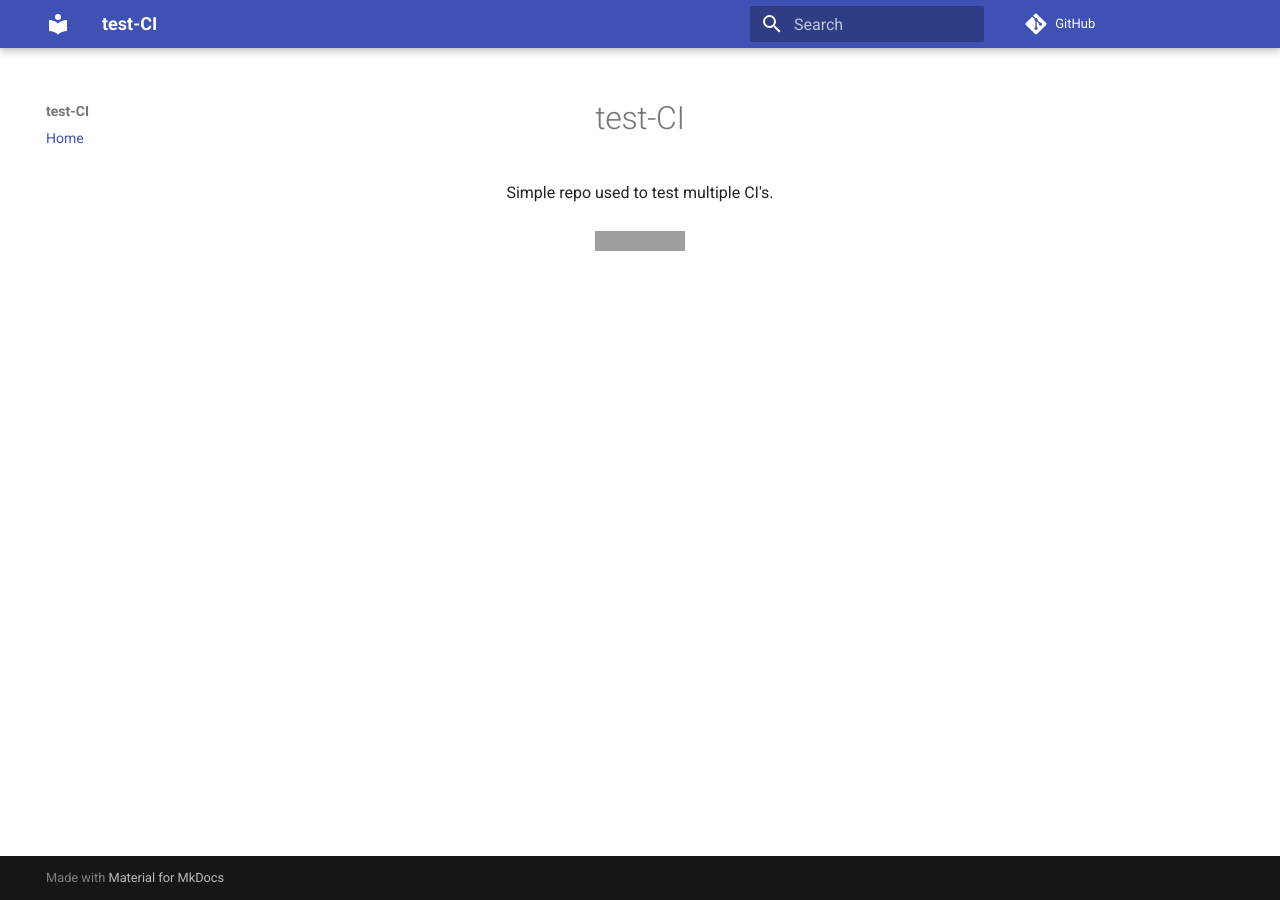
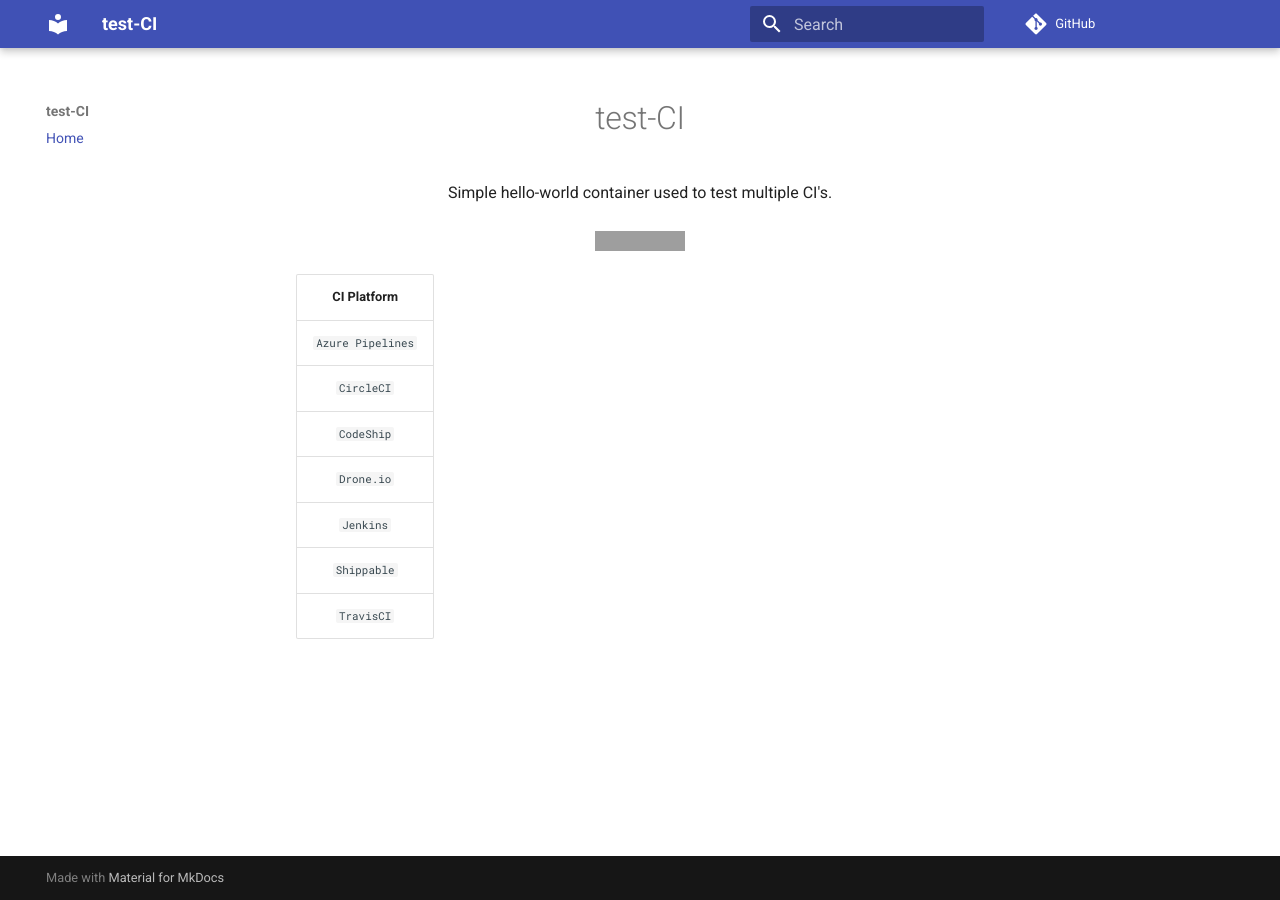
Before and after one commit to jsloan117/test-CI, an MkDocs documentation site: the page built from docs/index.md, in a window 1280 px wide. Built offline with MkDocs 1.6.1 and Material for MkDocs 9.7.7, drawn with Linux system fonts in a browser that asks for light colours; comment, search, counter and statistics services are not loaded; grey boxes are pictures that could not be loaded.

Commit message:
updating CI files to fix failing pipelines-14

```diff
--- a/codeship-services.yml
+++ b/codeship-services.yml
@@ -13,6 +13,12 @@ services:
       image:  docker:stable-dind
       dockerfile: Dockerfile.ubuntu
 
+  test_build:
+    add_docker: true
+    cached: true
+    build:
+      image:  docker:stable-dind
+
   build_documentation:
     add_docker: false
     cached: true
--- a/codeship-steps.yml
+++ b/codeship-steps.yml
@@ -10,6 +10,10 @@
   command:  if [ "$CI_BRANCH" == "master" ]; then IMAGE_TAG=latest; else IMAGE_TAG=$CI_BRANCH; export IMAGE_TAG; fi
   command:  docker build -f Dockerfile.ubuntu -t jsloan117/test-ci:ubuntu-$IMAGE_TAG .
 
+- name: test build workflow
+  service: test_build
+  command: echo "Hello World"
+
 - name: build documentation
   service:  build_documentation
   tag:  master
--- a/docs/index.md
+++ b/docs/index.md
@@ -3,10 +3,20 @@
 </h1>
 
 <p align="center">
-  Simple repo used to test multiple CI's.
+  Simple hello-world container used to test multiple CI's.
   <br/><br/>
 
   <a href="https://github.com/jsloan117/test-CI/blob/master/LICENSE/">
     <img alt="license" src="https://img.shields.io/badge/License-GPLv3-blue.svg" />
   </a>
 </p>
+
+| CI Platform       |
+|:-----------------:|
+| `Azure Pipelines` |
+| `CircleCI`        |
+| `CodeShip`        |
+| `Drone.io`        |
+| `Jenkins`         |
+| `Shippable`       |
+| `TravisCI`        |
```
Also changed, not shown: .azure-pipelines.yml (+25 -25 lines), .drone.yml (+16 -4 lines), README.md (+10 -0 lines), shippable.yml (added, +50 -0 lines), 2 other files.
